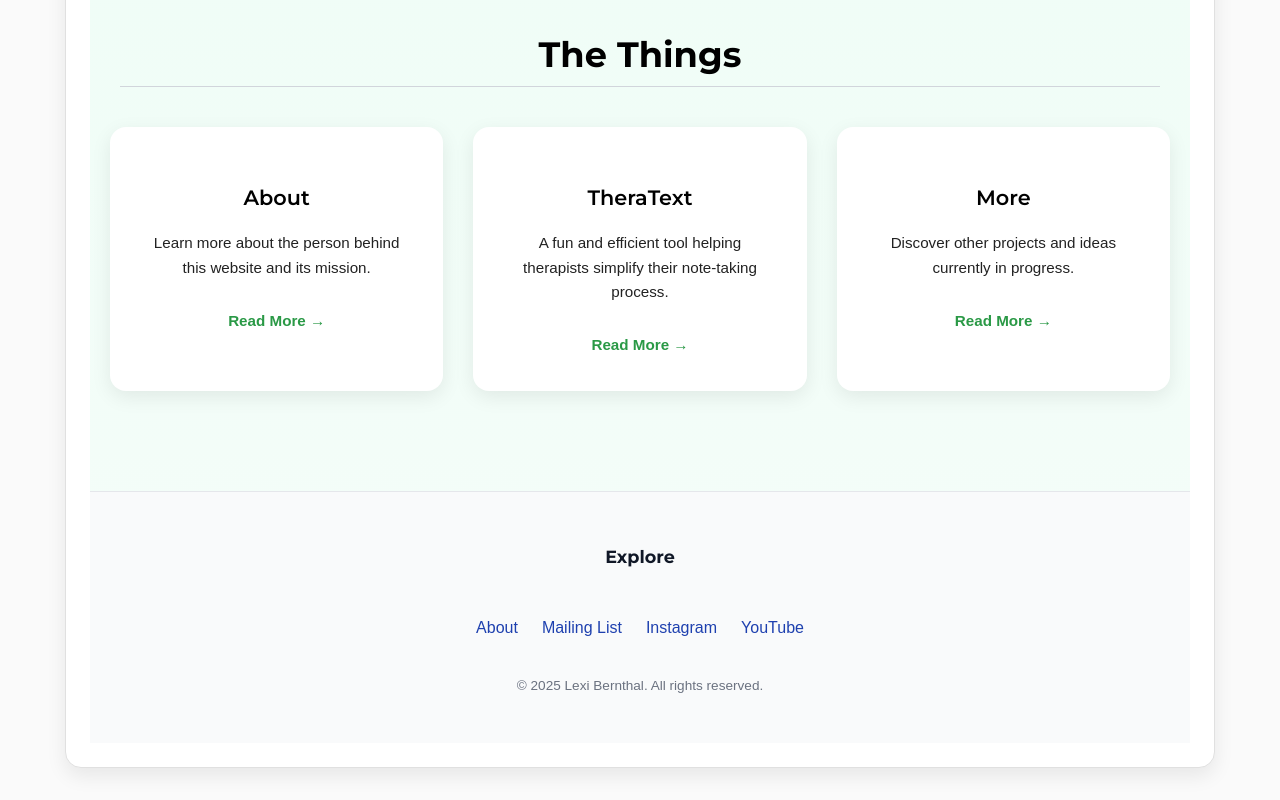
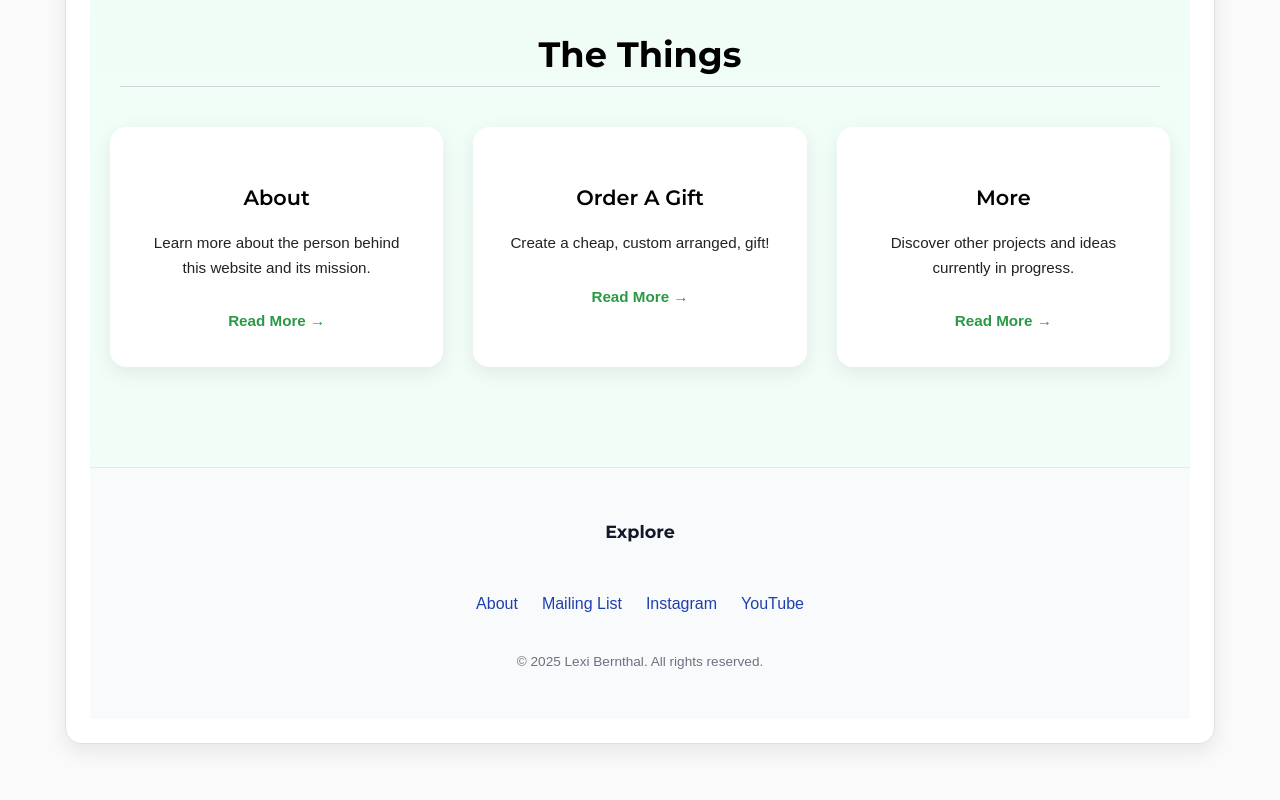
Before and after one commit to alexisbernt/Portfolio, a React (Create React App) app in the folder lexi-portfolio/: page /giftcycle in a window 1280 px wide. Shown: the part 1947-2747 px from the top of the page. After the commit the page ends 2723 px from the top, so only its background shows below. Built offline with nearby package versions, Linux system fonts and the light colour scheme.

Commit message:
Gift Cycle Adds 2

```diff
--- a/lexi-portfolio/src/pages/Gifts.js
+++ b/lexi-portfolio/src/pages/Gifts.js
@@ -22,7 +22,7 @@ function ModernLandingPage() {
 
   const cardPosts = [
     { title: 'About', desc: 'Learn more about the person behind this website and its mission.', link: '/about' },
-    { title: 'TheraText', desc: 'A fun and efficient tool helping therapists simplify their note-taking process.', link: 'https://www.theratext.site/' },
+    { title: 'Order A Gift', desc: 'Create a cheap, custom arranged, gift!', link: '/create-gift' },
     { title: 'More', desc: 'Discover other projects and ideas currently in progress.', link: '/more' },
   ];
 
```
